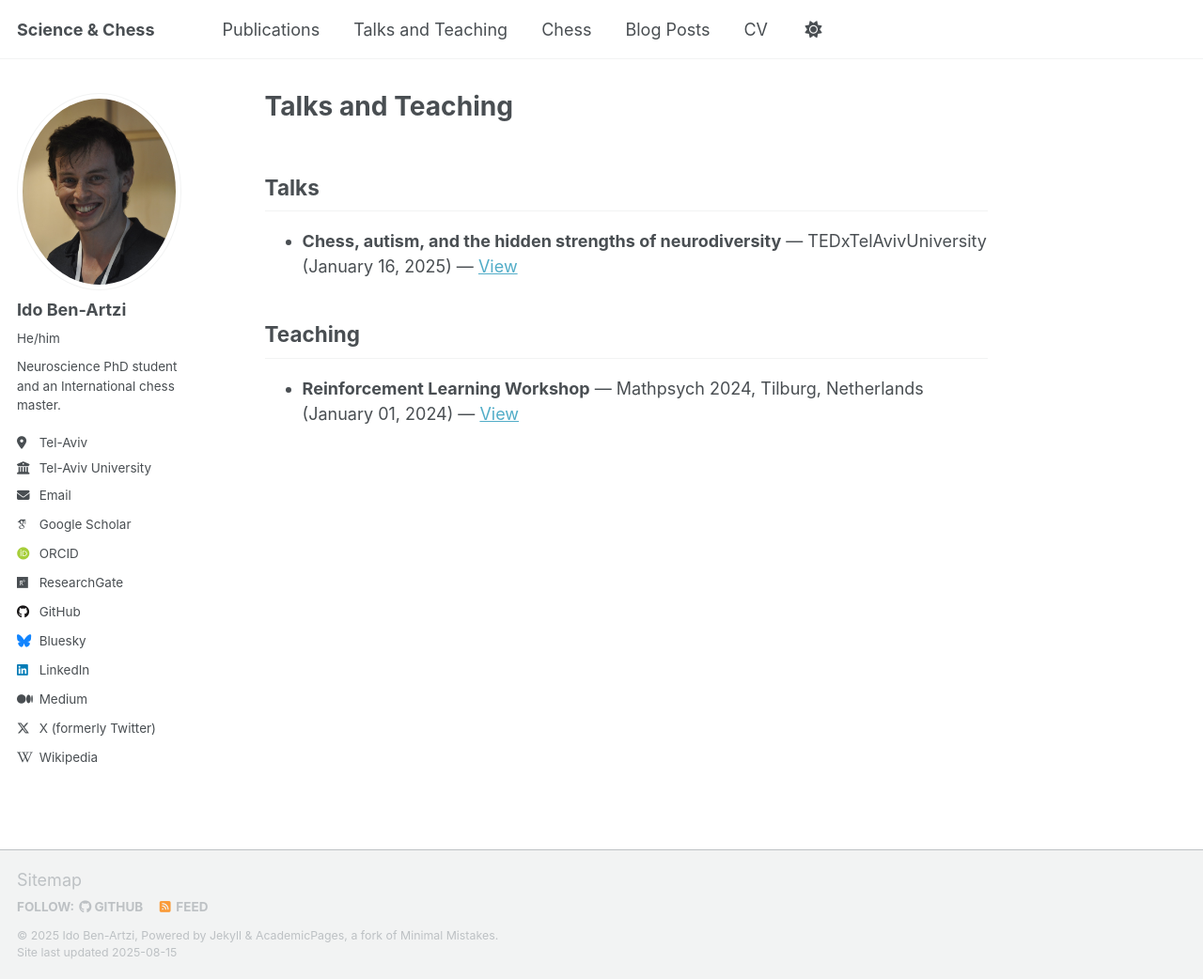
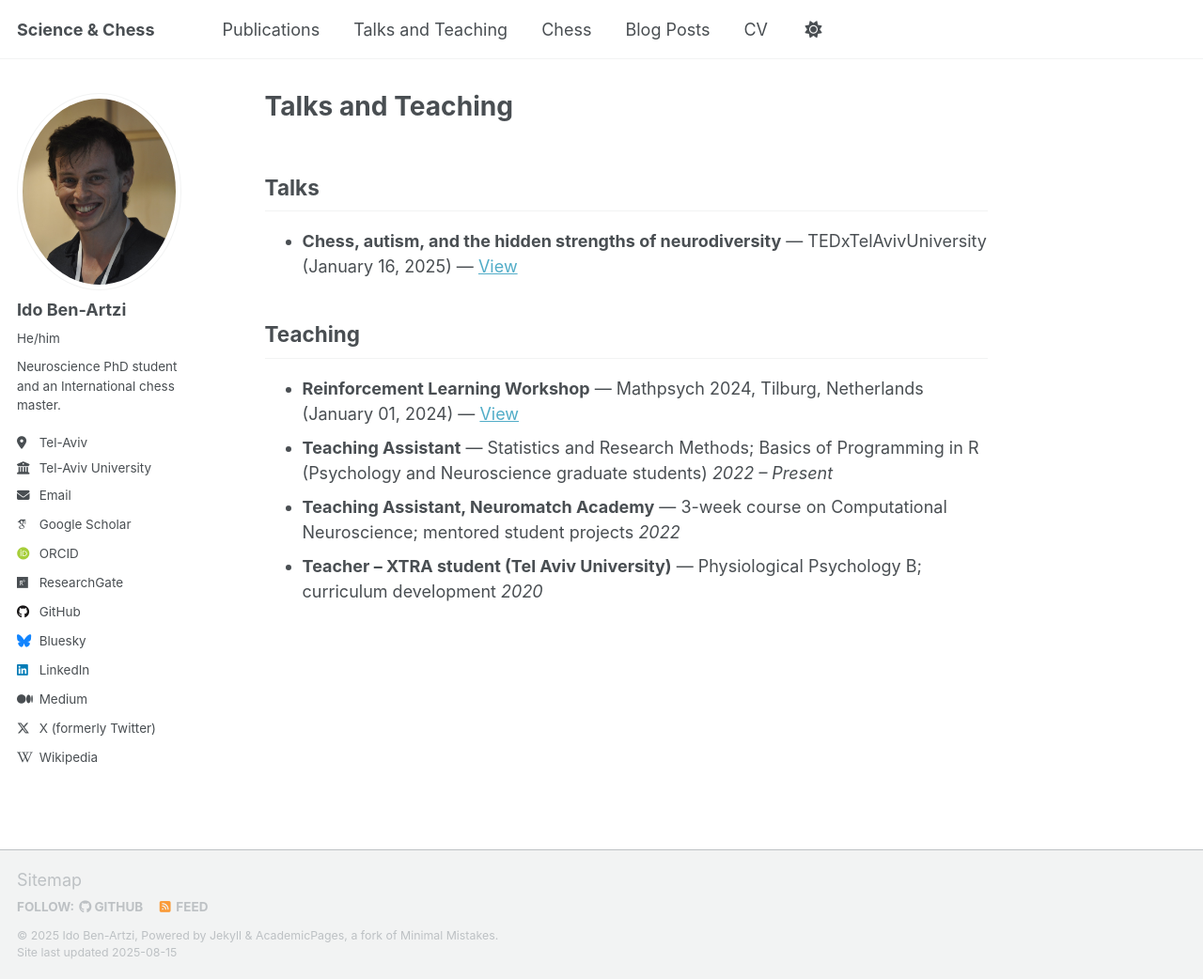
Before and after one commit to idoba2030/idoba2030.github.io, a Jekyll site: the page built from _pages/talks-teaching.md, in a window 1280 px wide and 1042 px high. Shown: the whole window at 94% size. Built offline with Jekyll 4.4.1, drawn with Linux system fonts in a browser that asks for light colours; some web fonts are replaced; a script that is not in the unit is left out.

Commit message:
added teaching

```diff
--- a/_pages/talks-teaching.md
+++ b/_pages/talks-teaching.md
@@ -27,4 +27,18 @@ author_profile: true
     {% if teaching.link %} — <a href="{{ teaching.link }}" target="_blank">View</a>{% endif %}
   </li>
 {% endfor %}
+
+  <!-- Manually added entries -->
+  <li>
+    <strong>Teaching Assistant</strong> — Statistics and Research Methods; Basics of Programming in R (Psychology and Neuroscience graduate students)
+    <em>2022 – Present</em>
+  </li>
+  <li>
+    <strong>Teaching Assistant, Neuromatch Academy</strong> — 3-week course on Computational Neuroscience; mentored student projects
+    <em>2022</em>
+  </li>
+  <li>
+    <strong>Teacher – XTRA student (Tel Aviv University)</strong> — Physiological Psychology B; curriculum development
+    <em>2020</em>
+  </li>
 </ul>
```
